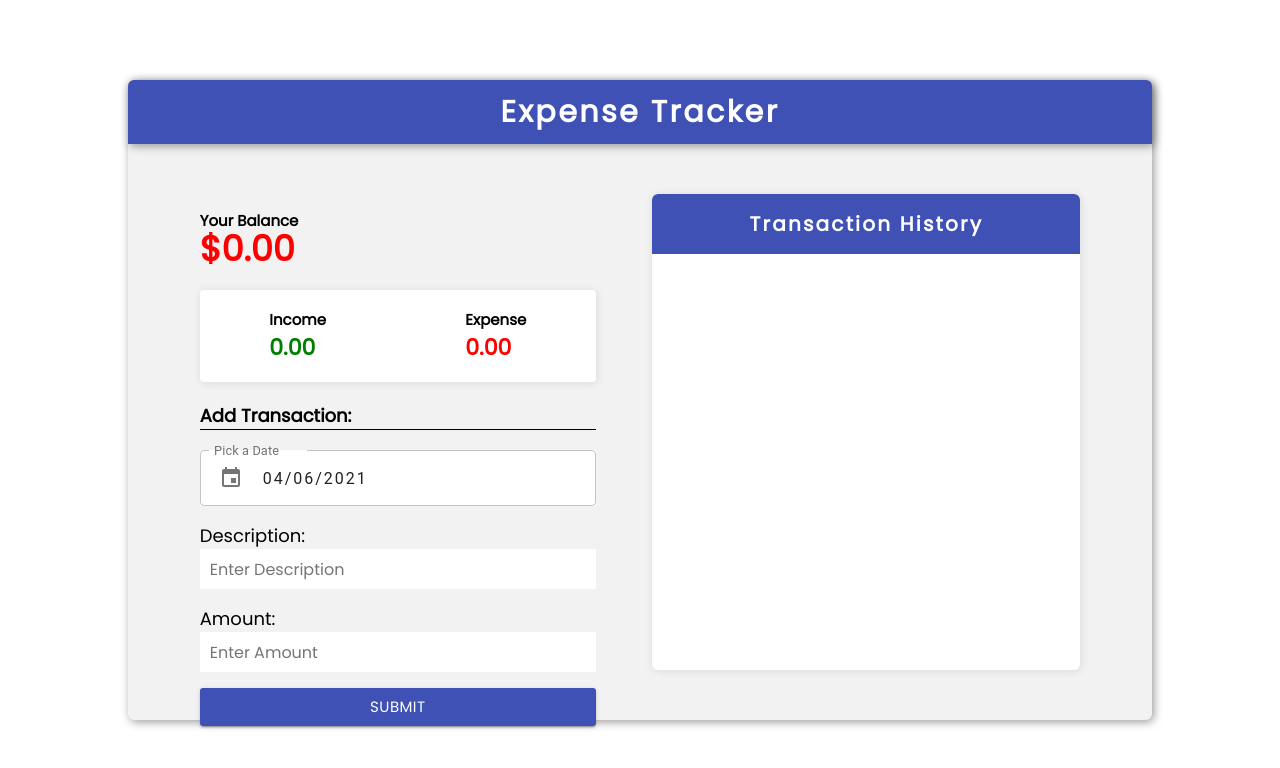
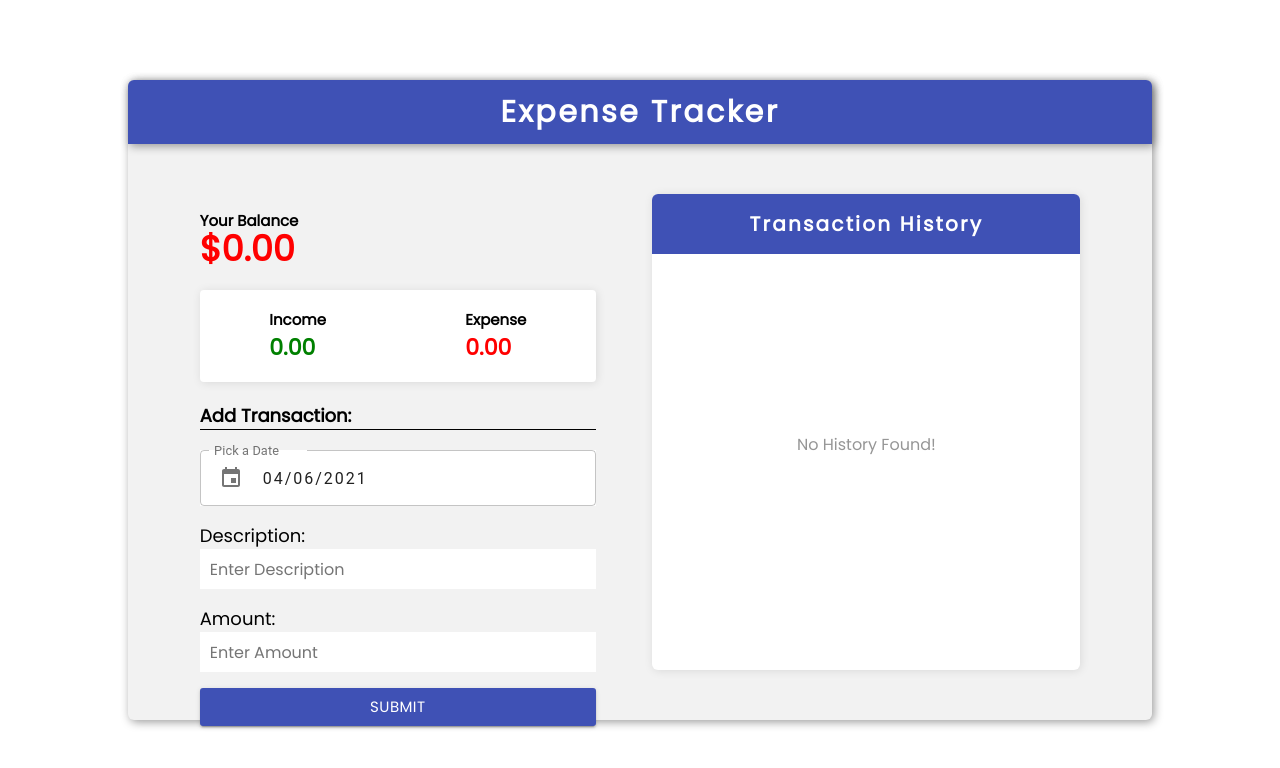
Before and after one commit to sameershaikh55/Exp-Tracker-PWA, a React (Create React App) app: page / in a window 1280 px wide. Shown: the top 768 px of the page. Built offline with nearby package versions, Linux system fonts and the light colour scheme.

Commit message:
no history updated

```diff
--- a/src/components/History.tsx
+++ b/src/components/History.tsx
@@ -33,8 +33,10 @@ const History: React.FC = () => {
 	};
 
 	return (
+		<>
 			<div className="transaction_history">
 				<h1>Transaction History</h1>
+				{(transactions.length && (
 					<div className="TH-body">
 						{transactions.map((prev) => {
 							const { id, description, amount, date } = prev;
@@ -102,7 +104,9 @@ const History: React.FC = () => {
 							);
 						})}
 					</div>
+				)) || <div className="noDataFound"> No History Found! </div>}
 			</div>
+		</>
 	);
 };
 
--- a/src/style/sass/main.css
+++ b/src/style/sass/main.css
@@ -266,6 +266,21 @@ html {
           box-shadow: 1px 1px 10px rgba(0, 0, 0, 0.1);
 }
 
+.transaction_history .noDataFound {
+  height: 80%;
+  display: -webkit-box;
+  display: -ms-flexbox;
+  display: flex;
+  -webkit-box-pack: center;
+      -ms-flex-pack: center;
+          justify-content: center;
+  -webkit-box-align: center;
+      -ms-flex-align: center;
+          align-items: center;
+  font-size: 1.6rem;
+  color: #969696;
+}
+
 .transaction_history .TH-body {
   overflow-y: scroll;
   height: 89%;
--- a/src/style/sass/main.scss
+++ b/src/style/sass/main.scss
@@ -269,6 +269,15 @@ html {
 	border-radius: 6px;
 	@include Shadow;
 
+	.noDataFound {
+		height: 80%;
+		display: flex;
+		justify-content: center;
+		align-items: center;
+		font-size: 1.6rem;
+		color: rgb(150, 150, 150);
+	}
+
 	& .TH-body {
 		overflow-y: scroll;
 		height: 89%;
@@ -332,6 +341,7 @@ html {
 .each_transaction:nth-child(odd) {
 	background-color: rgba(63, 81, 181, 0.1);
 }
+
 // =========================================================================
 // == TRANSACTION HISTORY END
 // =========================================================================
```
Also changed, not shown: src/context/GlobalContext.tsx (+1 -6 lines), 1 other file (tests, documents, lock files or other folders). Lines whose indentation alone changed are shown as unchanged.
